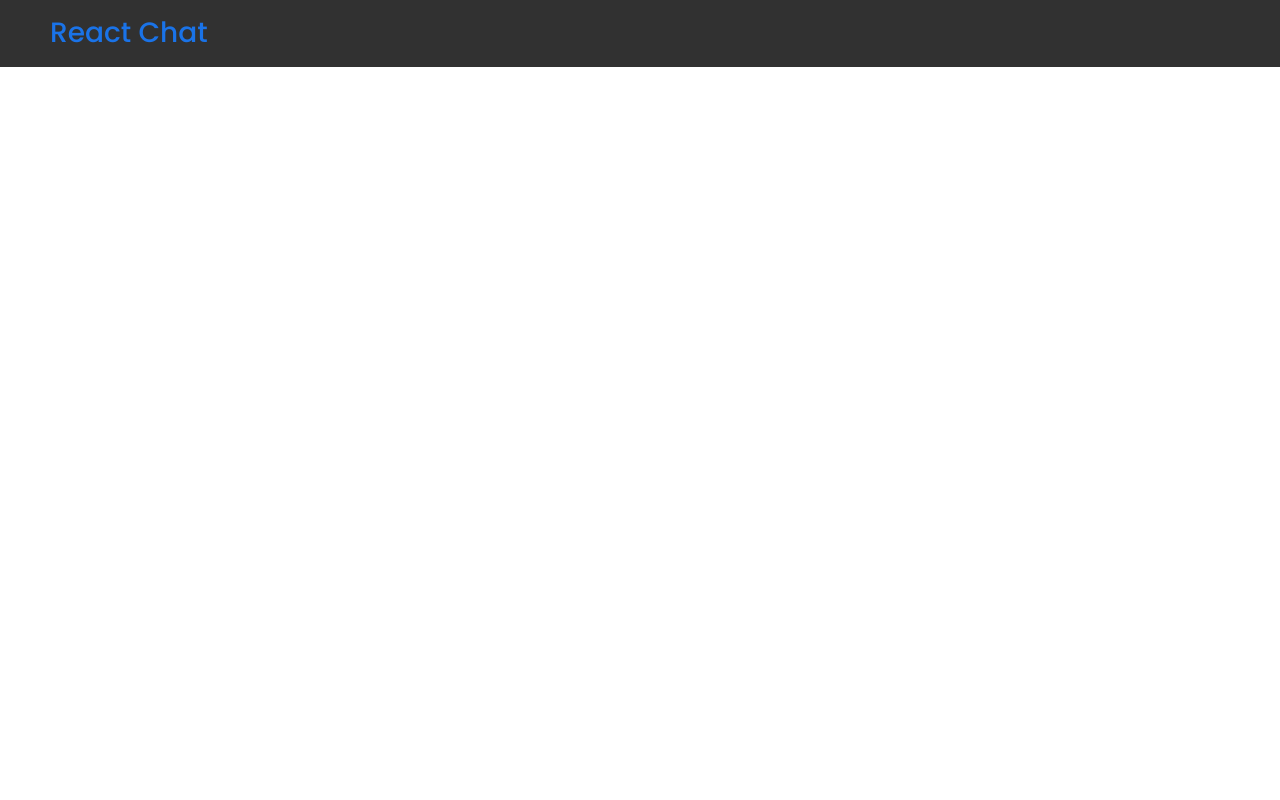
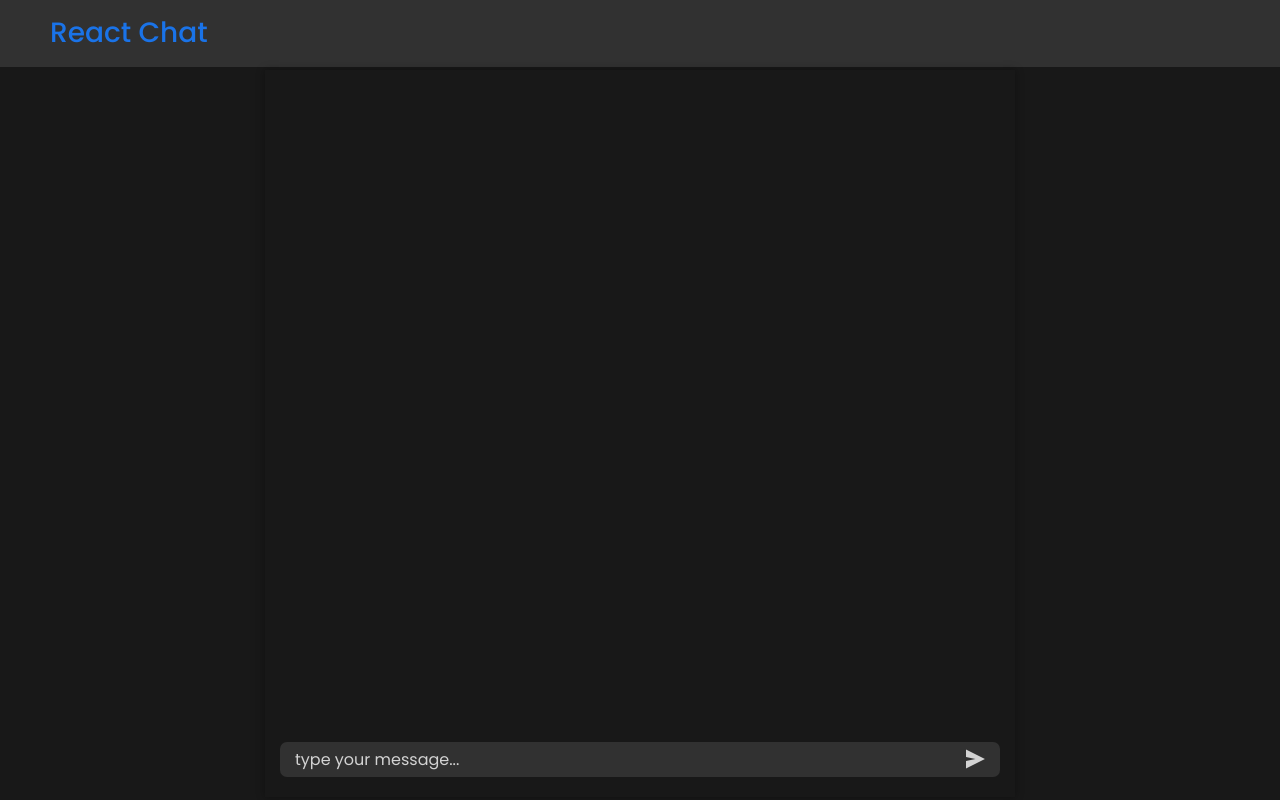
Before and after one commit to pratiic/react-chat-app, a React (Create React App) app: page / in a window 1280 px wide. Built offline with nearby package versions, Linux system fonts and the light colour scheme.

Commit message:
add chat section and field for message

```diff
--- a/src/App.js
+++ b/src/App.js
@@ -3,9 +3,15 @@ import React from "react";
 import "./App.scss";
 
 import Header from "./components/header/header";
+import Chat from "./components/chat/chat";
 
 const App = () => {
-	return <Header />;
+	return (
+		<div className="app">
+			<Header />
+			<Chat />
+		</div>
+	);
 };
 
 export default React.memo(App);
--- a/src/App.scss
+++ b/src/App.scss
@@ -1,3 +1,9 @@
 @import "./sass/variables.scss";
 @import "./sass/resets.scss";
 @import "./sass/utilities.scss";
+
+.app {
+	display: flex;
+	flex-direction: column;
+	height: 100vh;
+}
--- /dev/null
+++ b/src/components/chat/chat.js
@@ -0,0 +1,15 @@
+import React from "react";
+
+import "./chat.scss";
+
+import MessageField from "../message-field/message-field";
+
+const Chat = () => {
+	return (
+		<div className="chat">
+			<MessageField />
+		</div>
+	);
+};
+
+export default Chat;
--- /dev/null
+++ b/src/components/chat/chat.scss
@@ -0,0 +1,13 @@
+@import "../../sass/variables.scss";
+
+.chat {
+	position: relative;
+	display: block;
+	flex-grow: 1;
+	background-color: $color-grey-dark;
+	color: white;
+	width: 75rem;
+	margin: 0.35rem auto;
+	padding: 2rem 1.5rem;
+	box-shadow: 0 0 0.8rem 0 rgba(0, 0, 0, 0.35);
+}
--- /dev/null
+++ b/src/components/message-field/message-field.js
@@ -0,0 +1,20 @@
+import React from "react";
+
+import "./message-field.scss";
+
+import { ReactComponent as SendIcon } from "../../assets/icons/send.svg";
+
+const MessageField = () => {
+	return (
+		<form className="message-field">
+			<input
+				type="text"
+				placeholder="type your message..."
+				className="message-field-input"
+			/>
+			<SendIcon className="icon" />
+		</form>
+	);
+};
+
+export default MessageField;
--- /dev/null
+++ b/src/components/message-field/message-field.scss
@@ -0,0 +1,38 @@
+@import "../../sass/variables.scss";
+
+.message-field {
+	position: absolute;
+	bottom: 2rem;
+	left: 1.5rem;
+	right: 1.5rem;
+	display: flex;
+	justify-content: center;
+	align-items: center;
+	background-color: $color-grey-light;
+	border-radius: 7px;
+	padding: 0 1.5rem;
+
+	.message-field-input {
+		width: 100%;
+		height: 3.5rem;
+		font-size: 1.6rem;
+		font-family: $font-stack-secondary;
+		outline: none;
+		background-color: inherit;
+		border: none;
+		color: white;
+	}
+
+	::-webkit-input-placeholder {
+		color: lightgrey;
+	}
+
+	.icon {
+		cursor: pointer;
+		margin-left: 1.75rem;
+
+		path {
+			fill: lightgrey;
+		}
+	}
+}
--- a/src/sass/_resets.scss
+++ b/src/sass/_resets.scss
@@ -14,6 +14,7 @@ body {
 	font-family: $font-stack-primary;
 	font-size: 1.75rem;
 	line-height: 1.45;
+	background-color: $color-grey-dark;
 }
 
 li {
--- a/src/sass/_utilities.scss
+++ b/src/sass/_utilities.scss
@@ -7,3 +7,8 @@
 .capitalize {
 	text-transform: capitalize;
 }
+
+.icon {
+	height: 2rem;
+	width: 2rem;
+}
```
Also changed, not shown: src/assets/icons/send.svg (added), 1 other file (tests, documents, lock files or other folders).
